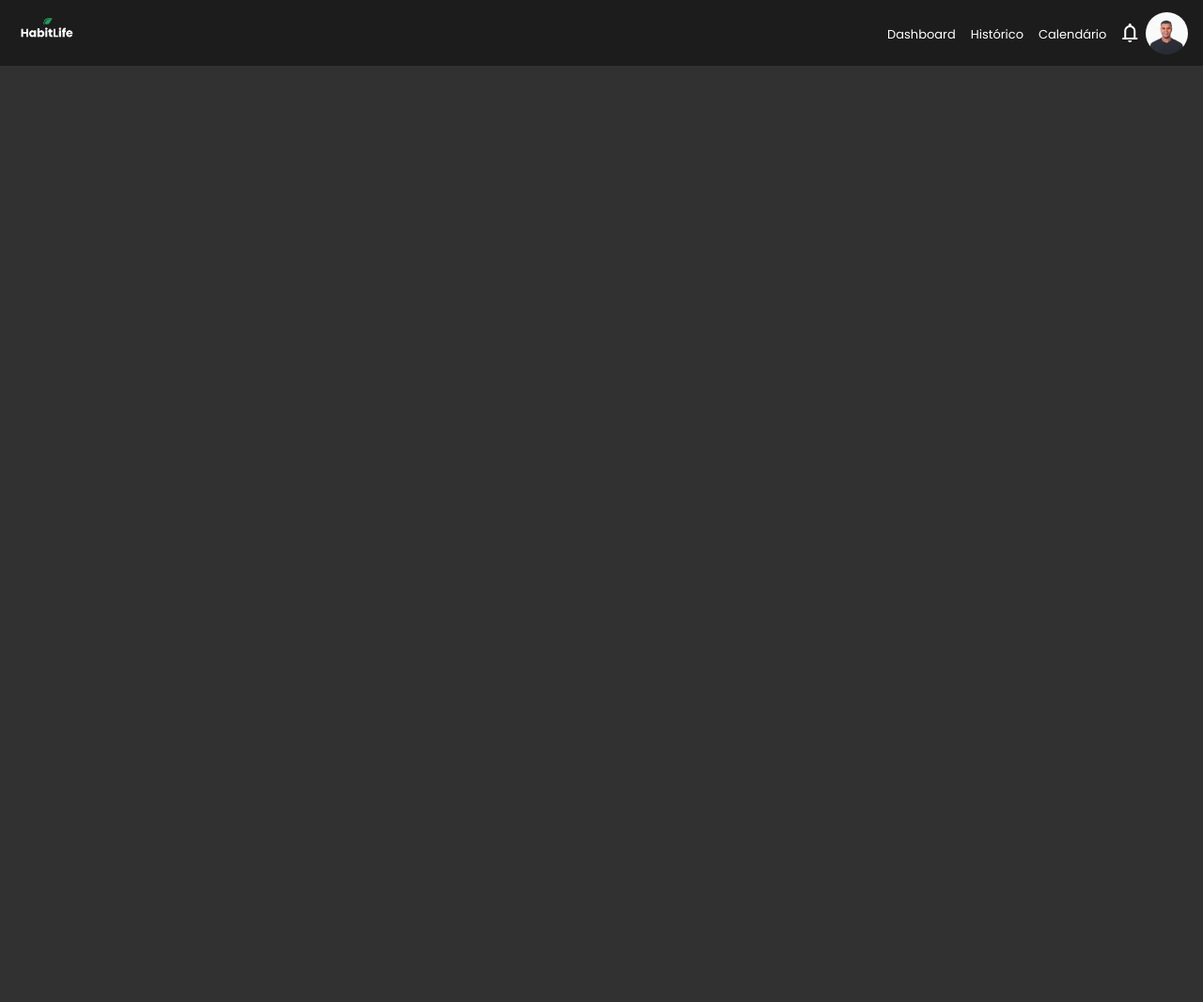
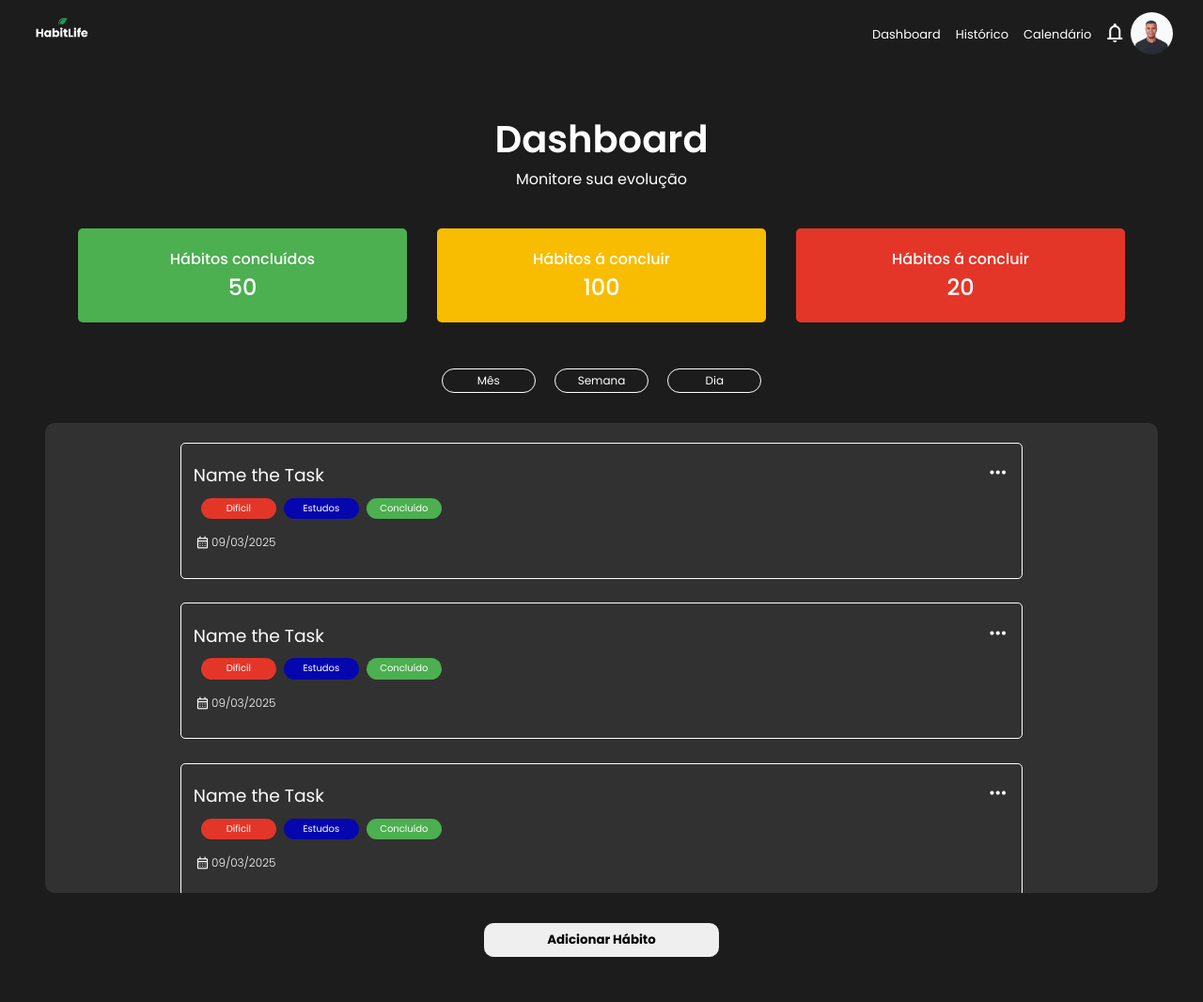
Before and after one commit to pedroLima019/HabitLife, a plain HTML site: page frontend/src/pages/dashboard.html in a window 1280 px wide. Shown: the whole page at 94% size. Before the commit the page ends 800 px from the top, so only its background shows below. Drawn offline with nearby package versions, Linux system fonts and the light colour scheme.

Commit message:
feat: create habit-list-container

```diff
--- a/frontend/src/pages/dashboard.html
+++ b/frontend/src/pages/dashboard.html
@@ -3,12 +3,26 @@
   <head>
     <meta charset="UTF-8" />
     <meta name="viewport" content="width=device-width, initial-scale=1.0" />
+
+    <!-- FAVICON -->
+    <link
+      rel="shortcut icon"
+      href="/frontend/public/assets/logo.png"
+      type="image/x-icon"
+    />
     <!-- GOOGLE ICONS -->
-    <link rel="stylesheet" href="https://fonts.googleapis.com/icon?family=Material+Icons"/>
-    <link rel="stylesheet" href="https://fonts.googleapis.com/css2?family=Material+Symbols+Outlined" />
+    <link
+      rel="stylesheet"
+      href="https://fonts.googleapis.com/icon?family=Material+Icons"
+    />
+    <link
+      rel="stylesheet"
+      href="https://fonts.googleapis.com/css2?family=Material+Symbols+Outlined"
+    />
     <!-- CSS -->
-     <link rel="stylesheet" href="../styles/sidebar.css">
-     <link rel="stylesheet" href="../styles/reset.css">
+    <link rel="stylesheet" href="../styles/sidebar.css" />
+    <link rel="stylesheet" href="../styles/dashboard.css" />
+    <link rel="stylesheet" href="../styles/reset.css" />
     <!-- SCRIPTS -->
     <script src="../js/sidebar.js" defer></script>
     <title>Dashboard</title>
@@ -17,10 +31,10 @@
     <header class="header-container">
       <nav id="nav-container">
         <div class="logo">
-                   <a href="#"><img src="/frontend/public/assets/logo.png" alt=""></a>
+          <a href="#"><img src="/frontend/public/assets/logo.png" alt="" /></a>
         </div>
 
-          <button id="menu-icon" >
+        <button id="menu-icon">
           <span class="material-symbols-outlined">menu</span>
         </button>
         <ul id="nav-links">
@@ -29,10 +43,9 @@
           <li><a href="#">Calendário</a></li>
         </ul>
       </nav>
-
       <div id="avatar">
         <span class="material-symbols-outlined">notifications</span>
-          <img src="/frontend/public/assets/Avatar.jpg" alt="avatar">
+        <img src="/frontend/public/assets/Avatar.jpg" alt="avatar" />
         <div id="avatar-dropdown">
           <a href="#">Meu Perfil</a>
           <a href="#">Configurações</a>
@@ -40,7 +53,136 @@
         </div>
       </div>
     </header>
+    <main class="main-container">
+      <section class="dashboard-container">
+        <div class="dashboard-title">
+          <h1>Dashboard</h1>
+          <p>Monitore sua evolução</p>
+        </div>
 
+        <div class="dashboard-painels">
+          <div id="habits-painels" class="habit-completed">
+            <h2>Hábitos concluídos</h2>
+            <p id="number-habits">50</p>
+          </div>
+          <div id="habits-painels" class="habit-to-completed">
+            <h2>Hábitos á concluir</h2>
+            <p id="number-habits">100</p>
+          </div>
+          <div id="habits-painels" class="habit-not-completed">
+            <h2>Hábitos á concluir</h2>
+            <p id="number-habits">20</p>
+          </div>
+        </div>
+      </section>
+      <section class="table-habits">
+        <div class="habits-container">
+          <div class="filter-btn">
+            <button id="month">Mês</button>
+            <button id="week">Semana</button>
+            <button id="day">Dia</button>
+          </div>
 
+          <div class="habits-list-container">
+            <div class="habit-card">
+              <div class="card-header">
+                <h3>Name the Task</h3>
+                <button class="habit-config">
+                  <span class="material-symbols-outlined"> more_horiz </span>
+                </button>
+              </div>
+
+              <div class="tags">
+                <span class="tag-card">Dificil</span>
+                <span class="tag-card">Estudos</span>
+                <span class="tag-card">Concluído</span>
+              </div>
+
+              <div class="date">
+                <span class="material-symbols-outlined">calendar_month</span>
+                <span class="date-text">09/03/2025</span>
+              </div>
+            </div>
+            <div class="habit-card">
+              <div class="card-header">
+                <h3>Name the Task</h3>
+                <button class="habit-config">
+                  <span class="material-symbols-outlined"> more_horiz </span>
+                </button>
+              </div>
+
+              <div class="tags">
+                <span class="tag-card">Dificil</span>
+                <span class="tag-card">Estudos</span>
+                <span class="tag-card">Concluído</span>
+              </div>
+
+              <div class="date">
+                <span class="material-symbols-outlined">calendar_month</span>
+                <span class="date-text">09/03/2025</span>
+              </div>
+            </div>
+            <div class="habit-card">
+              <div class="card-header">
+                <h3>Name the Task</h3>
+                <button class="habit-config">
+                  <span class="material-symbols-outlined"> more_horiz </span>
+                </button>
+              </div>
+
+              <div class="tags">
+                <span class="tag-card">Dificil</span>
+                <span class="tag-card">Estudos</span>
+                <span class="tag-card">Concluído</span>
+              </div>
+
+              <div class="date">
+                <span class="material-symbols-outlined">calendar_month</span>
+                <span class="date-text">09/03/2025</span>
+              </div>
+            </div>
+            <div class="habit-card">
+              <div class="card-header">
+                <h3>Name the Task</h3>
+                <button class="habit-config">
+                  <span class="material-symbols-outlined"> more_horiz </span>
+                </button>
+              </div>
+
+              <div class="tags">
+                <span class="tag-card">Dificil</span>
+                <span class="tag-card">Estudos</span>
+                <span class="tag-card">Concluído</span>
+              </div>
+
+              <div class="date">
+                <span class="material-symbols-outlined">calendar_month</span>
+                <span class="date-text">09/03/2025</span>
+              </div>
+            </div>
+            <div class="habit-card">
+              <div class="card-header">
+                <h3>Name the Task</h3>
+                <button class="habit-config">
+                  <span class="material-symbols-outlined"> more_horiz </span>
+                </button>
+              </div>
+
+              <div class="tags">
+                <span class="tag-card">Dificil</span>
+                <span class="tag-card">Estudos</span>
+                <span class="tag-card">Concluído</span>
+              </div>
+
+              <div class="date">
+                <span class="material-symbols-outlined">calendar_month</span>
+                <span class="date-text">09/03/2025</span>
+              </div>
+            </div>
+          </div>
+          <button class="btn-add-habit">Adicionar Hábito</button>
+        </div>
+      </section>
+    </main>
   </body>
 </html>
--- /dev/null
+++ b/frontend/src/styles/dashboard.css
@@ -0,0 +1,331 @@
+:root {
+  --color-primary: #1c1c1c;
+  --color-secundary: #313131;
+  --color-white: #ffff;
+  --color-green: #4caf50;
+  --color-yellow: #f8bd00;
+  --color-red: #e33629;
+  --color-blue: #0606af;
+}
+
+.main-container {
+  width: 100%;
+  display: flex;
+  flex-direction: column;
+  justify-content: center;
+  align-items: center;
+  padding: 2rem;
+}
+
+.dashboard-container {
+  width: 100%;
+  padding: 1rem;
+  display: flex;
+  flex-direction: column;
+  align-items: center;
+  justify-content: center;
+}
+
+.dashboard-title {
+  text-align: center;
+  margin-bottom: 1.5rem;
+}
+
+.dashboard-title h1 {
+  color: var(--color-white);
+  font-size: 40px;
+  font-weight: 600;
+}
+
+.dashboard-title p {
+  color: var(--color-white);
+}
+
+.dashboard-painels {
+  display: flex;
+  flex-wrap: wrap;
+  justify-content: center;
+  align-items: center;
+  margin: 1rem 0;
+}
+
+#habits-painels {
+  width: 350px;
+  height: 100px;
+  display: flex;
+  flex-direction: column;
+  align-items: center;
+  justify-content: center;
+  padding: 0.5rem;
+  margin: 0 1rem;
+  border-radius: 5px;
+  color: var(--color-white);
+}
+
+#habits-painels h2 {
+  font-size: 1rem;
+  font-weight: 500;
+  text-align: center;
+}
+
+#habits-painels p {
+  font-size: 1.5rem;
+  font-weight: 500;
+}
+
+.habit-completed {
+  background: var(--color-green);
+}
+
+.habit-to-completed {
+  background: var(--color-yellow);
+}
+
+.habit-not-completed {
+  background: var(--color-red);
+}
+
+.table-habits {
+  width: 100%;
+  display: flex;
+  flex-direction: column;
+  justify-content: center;
+  padding: 1rem;
+}
+
+.habits-container {
+  width: 100%;
+  display: flex;
+  flex-direction: column;
+  justify-content: center;
+  align-items: center;
+}
+
+.filter-btn button {
+  background: transparent;
+  border: solid 1px var(--color-white);
+  color: var(--color-white);
+  width: 100px;
+  border-radius: 20px;
+  padding: 0.2rem;
+  margin: 0 0.5rem;
+  font-size: 12px;
+  transition: all 0.3s ease-in-out;
+}
+
+.filter-btn button:hover {
+  background: var(--color-secundary);
+}
+
+.habits-list-container {
+  scroll-behavior: smooth;
+  background: var(--color-secundary);
+  display: flex;
+  flex-direction: column;
+  justify-content: flex-start;
+  align-items: center;
+  width: 100%;
+  max-height: 500px;
+  padding: 1rem 2rem;
+  margin: 2rem 0;
+  gap: 1rem;
+  border-radius: 10px;
+  overflow-y: auto;
+}
+
+.habits-list-container::-webkit-scrollbar {
+  width: 5px;
+  background: var(--color-red);
+}
+
+.habits-list-container::-webkit-scrollbar-track {
+  background: #555555;
+}
+
+.habits-list-container::-webkit-scrollbar-thumb {
+  background: #ffffff;
+  border: solid 1px #313131;
+  border-radius: 10px;
+}
+
+.habit-card {
+  border: 1px solid white;
+  border-radius: 5px;
+  padding: 0.8rem;
+  margin: 0.3rem 0;
+  width: 80%;
+}
+
+.card-header {
+  width: 100%;
+  display: flex;
+  justify-content: space-between;
+  align-items: center;
+}
+
+.card-header .habit-config {
+  background: none;
+  border: none;
+  color: var(--color-white);
+}
+
+.habit-config span {
+  font-size: 25px;
+}
+
+.card-header h3 {
+  color: var(--color-white);
+  font-weight: 400;
+  margin: 0.2rem 0;
+  padding: 0.2rem 0;
+}
+
+.tags {
+  margin: 0.2rem 0;
+  display: flex;
+  justify-content: flex-start;
+  align-items: center;
+}
+
+.tags .tag-card {
+  display: flex;
+  justify-content: center;
+  width: 80px;
+  border-radius: 15px;
+  font-size: 10px;
+  color: var(--color-white);
+  padding: 0.2rem;
+  margin-left: 0.5rem;
+}
+
+.tags .tag-card:nth-child(1) {
+  background: var(--color-red);
+}
+
+.tags .tag-card:nth-child(2) {
+  background: var(--color-blue);
+}
+
+.tags .tag-card:nth-child(3) {
+  background: var(--color-green);
+}
+
+.date {
+  display: flex;
+  align-items: center;
+  margin: 1rem 0;
+  font-weight: 300;
+  font-size: 12px;
+  color: var(--color-white);
+}
+
+.date .material-symbols-outlined {
+  font-size: 16px;
+  margin: 0 0.1rem;
+}
+
+.date span .data-text {
+  font-size: 12px;
+}
+
+.btn-add-habit {
+  margin: 0 auto;
+  width: 250px;
+  border: none;
+  border-radius: 10px;
+  padding: 0.5rem;
+  font-weight: bold;
+  transition: all 0.3s ease-in-out;
+}
+
+.btn-add-habit:hover {
+  background: var(--color-primary);
+  color: var(--color-white);
+  border: 1px solid #ffff;
+}
+
+@media (max-width: 768px) {
+  .dashboard-container {
+    padding: 0;
+  }
+  .dashboard-painels {
+    margin: 0;
+  }
+
+  #habits-painels {
+    width: 200px;
+    margin: 0.5rem 0.5rem;
+  }
+}
+
+@media (max-width: 425px) {
+  .main-container {
+    padding: 0;
+  }
+
+  .dashboard-title {
+    margin-bottom: 0.5rem;
+  }
+
+  .dashboard-painels {
+    flex-direction: column;
+  }
+  .dashboard-title h1 {
+    font-size: 20px;
+  }
+  .dashboard-title p {
+    font-size: 12px;
+  }
+  #habits-painels {
+    margin: 0.5rem 0;
+  }
+
+  #habits-painels h2 {
+    font-size: 12px;
+  }
+
+  .filter-btn button {
+    margin: 0 0.2rem;
+    width: 80px;
+    font-size: 12px;
+  }
+
+  .habits-list-container {
+    padding: 1rem;
+    margin: 1rem 0;
+  }
+
+  .habit-card {
+    width: 100%;
+    padding: 0.5rem;
+  }
+
+  .card-header h3 {
+    font-size: 15px;
+  }
+
+  .tags .tag-card {
+    width: 50px;
+    border-radius: 15px;
+    font-size: 8px;
+  }
+
+  .btn-add-habit {
+    font-size: 10px;
+  }
+}
+
+@media (max-width: 375px) {
+  #habits-painels {
+    width: 300px;
+  }
+}
+
+@media (max-width: 320px) {
+  .header-container {
+    padding: 0 1rem;
+  }
+  #habits-painels {
+    width: 250px;
+  }
+}
--- a/frontend/src/styles/sidebar.css
+++ b/frontend/src/styles/sidebar.css
@@ -5,13 +5,13 @@
 }
 
 body {
-  background: var(--color-secundary);
+  background: var(--color-primary);
 }
 
 .header-container {
   width: 100%;
   height: 70px;
-  padding: 0 1rem;
+  padding: 2rem;
   display: flex;
   justify-content: space-between;
   align-items: center;
@@ -83,7 +83,7 @@ body {
 
 @media (max-width: 768px) {
   .header-container {
-    padding: 1rem;
+    padding: 0 2rem;
   }
   #nav-container {
     flex-direction: row-reverse;
```
Lines whose indentation alone changed are shown as unchanged.
